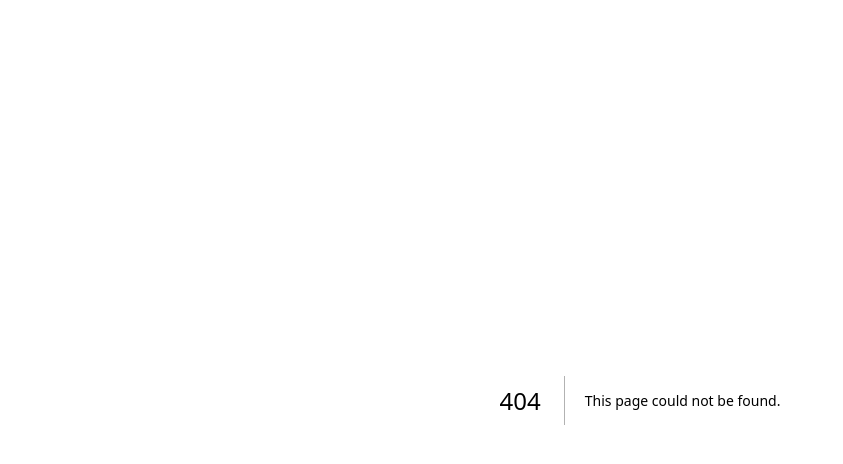
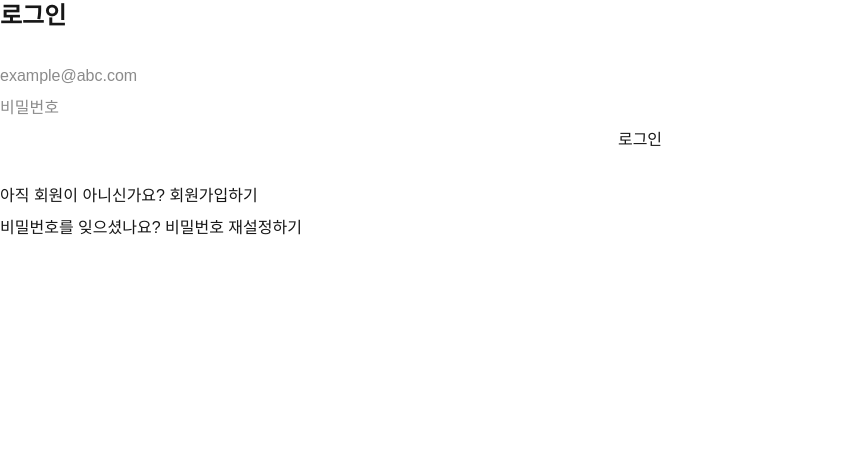
Before and after one commit to mnmhbbb/next-ripple, a Next.js app: page /sign-in in a window 1280 px wide. Before the commit this address had no page. Shown: the top 464 px of the page, without its empty margins (0-843 px from the left). Built offline with nearby package versions, Linux system fonts and the light colour scheme; no server answers.

Commit message:
feat: 로그인 및 회원가입 기능 구현
- 로그인 및 회원가입 페이지와 폼 컴포넌트 추가
- Supabase를 이용한 사용자 인증 로직 구현
- 로그인 및 회원가입 시 에러 처리 및 리디렉션 기능 포함

```diff
--- /dev/null
+++ b/app/sign-in/actions.ts
@@ -0,0 +1,26 @@
+"use server";
+
+import { cookies } from "next/headers";
+import { redirect } from "next/navigation";
+
+import { createClient } from "@/utils/supabase/server";
+
+export async function signInWithPassword(
+  _prevState: { error?: string } | null,
+  formData: FormData,
+) {
+  const email = formData.get("email") as string;
+  const password = formData.get("password") as string;
+
+  const supabase = await createClient(cookies());
+  const { error } = await supabase.auth.signInWithPassword({
+    email,
+    password,
+  });
+
+  if (error) {
+    return { error: error.message };
+  }
+
+  redirect("/");
+}
--- /dev/null
+++ b/app/sign-in/page.tsx
@@ -0,0 +1,20 @@
+import { SignInForm } from "@/features/auth/ui/sign-in-form";
+
+export default function SignInPage() {
+  return (
+    <div className="flex flex-col gap-8">
+      <div className="text-2xl font-bold">로그인</div>
+
+      <SignInForm />
+
+      <div className="flex flex-col gap-2">
+        <a className="text-muted-foreground hover:underline" href="/sign-up">
+          아직 회원이 아니신가요? 회원가입하기
+        </a>
+        <a className="text-muted-foreground hover:underline" href="/forget-password">
+          비밀번호를 잊으셨나요? 비밀번호 재설정하기
+        </a>
+      </div>
+    </div>
+  );
+}
--- /dev/null
+++ b/app/sign-up/actions.ts
@@ -0,0 +1,23 @@
+"use server";
+
+import { cookies } from "next/headers";
+import { redirect } from "next/navigation";
+
+import { createClient } from "@/utils/supabase/server";
+
+export async function signUp(_prevState: { error?: string } | null, formData: FormData) {
+  const email = formData.get("email") as string;
+  const password = formData.get("password") as string;
+
+  const supabase = await createClient(cookies());
+  const { error } = await supabase.auth.signUp({
+    email,
+    password,
+  });
+
+  if (error) {
+    return { error: error.message };
+  }
+
+  redirect("/");
+}
--- /dev/null
+++ b/app/sign-up/page.tsx
@@ -0,0 +1,17 @@
+import { SignUpForm } from "@/features/auth/ui/sign-up-form";
+
+export default function SignUpPage() {
+  return (
+    <div className="flex flex-col gap-8">
+      <div className="text-2xl font-bold">회원가입</div>
+
+      <SignUpForm />
+
+      <div className="flex flex-col gap-2">
+        <a className="text-muted-foreground hover:underline" href="/sign-in">
+          이미 회원이신가요? 로그인하기
+        </a>
+      </div>
+    </div>
+  );
+}
--- /dev/null
+++ b/src/features/auth/ui/sign-in-form.tsx
@@ -0,0 +1,26 @@
+"use client";
+
+import { useActionState } from "react";
+
+import { signInWithPassword } from "app/sign-in/actions";
+
+export function SignInForm() {
+  const [state, formAction, isPending] = useActionState(signInWithPassword, null);
+
+  return (
+    <form action={formAction} className="flex flex-col gap-2">
+      <input
+        type="email"
+        name="email"
+        placeholder="example@abc.com"
+        required
+        disabled={isPending}
+      />
+      <input type="password" name="password" placeholder="비밀번호" required disabled={isPending} />
+      {state?.error && <div className="text-sm text-red-500">{state.error}</div>}
+      <button type="submit" className="w-full" disabled={isPending}>
+        {isPending ? "로그인 중..." : "로그인"}
+      </button>
+    </form>
+  );
+}
--- /dev/null
+++ b/src/features/auth/ui/sign-up-form.tsx
@@ -0,0 +1,26 @@
+"use client";
+
+import { useActionState } from "react";
+
+import { signUp } from "app/sign-up/actions";
+
+export function SignUpForm() {
+  const [state, formAction, isPending] = useActionState(signUp, null);
+
+  return (
+    <form action={formAction} className="flex flex-col gap-2">
+      <input
+        type="email"
+        name="email"
+        placeholder="example@abc.com"
+        required
+        disabled={isPending}
+      />
+      <input type="password" name="password" placeholder="비밀번호" required disabled={isPending} />
+      {state?.error && <div className="text-sm text-red-500">{state.error}</div>}
+      <button type="submit" className="w-full" disabled={isPending}>
+        {isPending ? "회원가입 중..." : "회원가입"}
+      </button>
+    </form>
+  );
+}
```
